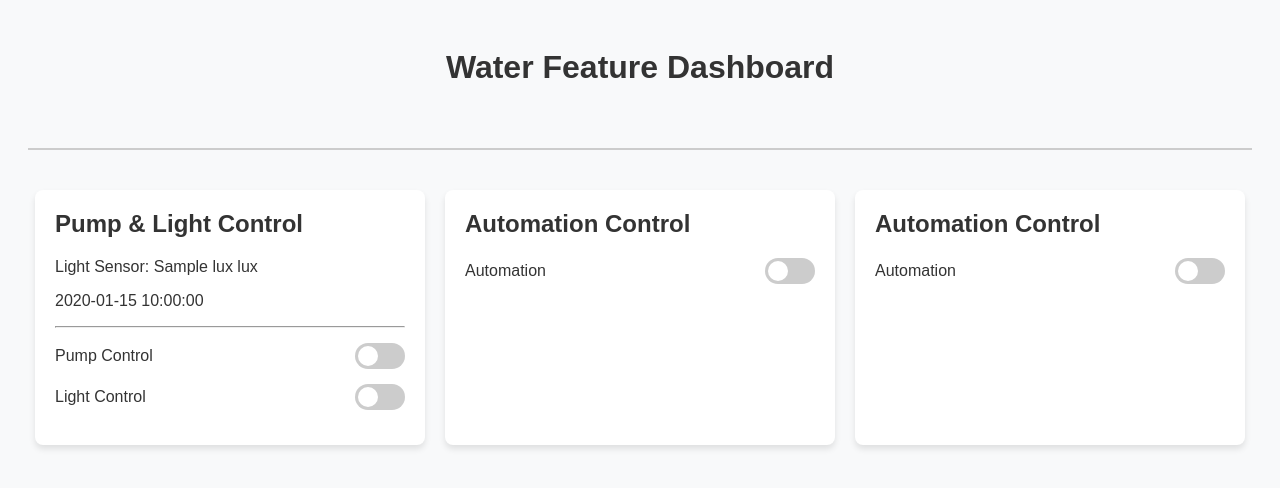
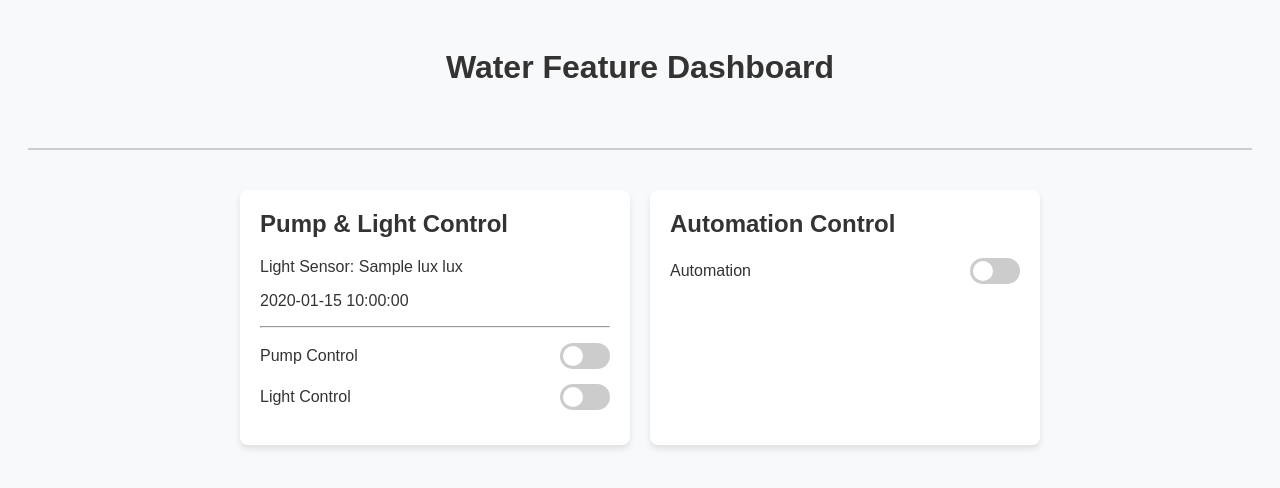
Before and after one commit to pull3t/home-water-feature, a Python web app: template templates/index.html in a window 1280 px wide. Shown: the top 488 px of the page. Run offline with Jinja, Linux system fonts and the light colour scheme; the template is opened without the code that fills it: most values are stand-ins (such as "Sample title", 1, 10 or a date in 2020).

Commit message:
ui revision

```diff
--- a/app.py
+++ b/app.py
@@ -165,7 +165,8 @@ def get_status():
     return jsonify({
         'lux': rounded_lux,
         'datetime': datetime.now().strftime("%H:%M, %d-%m-%Y"),
-        'device_states': device_states
+        'device_states': device_states,
+        'automation_rules': automation_rules
     })
 
 if __name__ == '__main__':
--- a/templates/index.html
+++ b/templates/index.html
@@ -67,43 +67,6 @@
                 <button id="saveAutomation">Save</button>
             </div>
         </div>
-
-
-
-
-
-        <div class="card">
-            <h2>Automation Control</h2>
-            <div class="control">
-                <label>Automation</label>
-                <label class="switch">
-                    <input type="checkbox" id="automationToggle">
-                    <span class="slider"></span>
-                </label>
-            </div>
-
-            <div id="automationOptions" style="display:none;">
-                <div>
-                    <input type="radio" name="automationType" value="time" checked> Time-based
-                    <input type="radio" name="automationType" value="light"> Light-based
-                </div>
-
-                <div id="timeBasedOptions" class="automation-setting">
-                    <label>Turn ON Time: <input type="time" id="timeOn"></label><br>
-                    <label>Turn OFF Time: <input type="time" id="timeOff"></label><br>
-                    <label><input type="checkbox" id="timePump" checked>Pump</label>
-                    <label><input type="checkbox" id="timeLight" checked>Light</label>
-                </div>
-
-                <div id="lightBasedOptions" class="automation-setting" style="display:none;">
-                    <label>Lux Threshold: <input type="number" id="luxThreshold" value="50"></label>
-                    <label><input type="checkbox" id="luxPump" checked>Pump</label>
-                    <label><input type="checkbox" id="luxLight" checked>Light</label>
-                </div>
-
-                <button id="saveAutomation">Save</button>
-            </div>
-        </div>
     </div>
 
     <script src="{{ url_for('static', filename='script.js') }}"></script>
```
Also changed, not shown: 3 other files.
